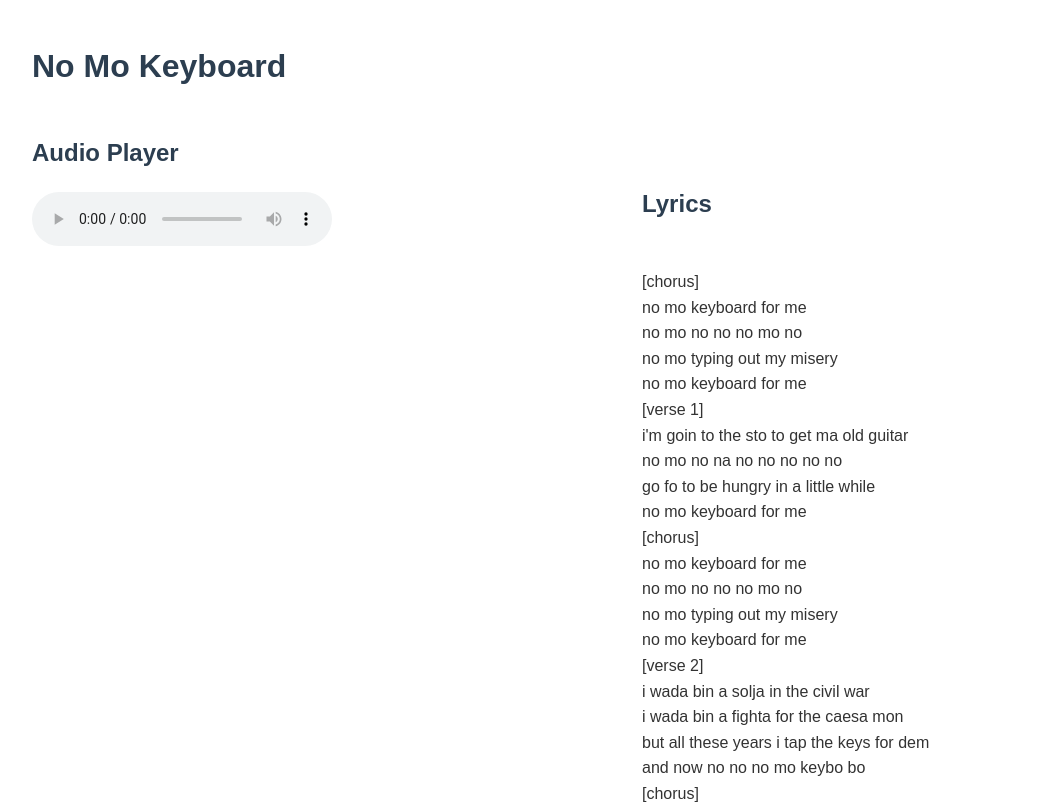
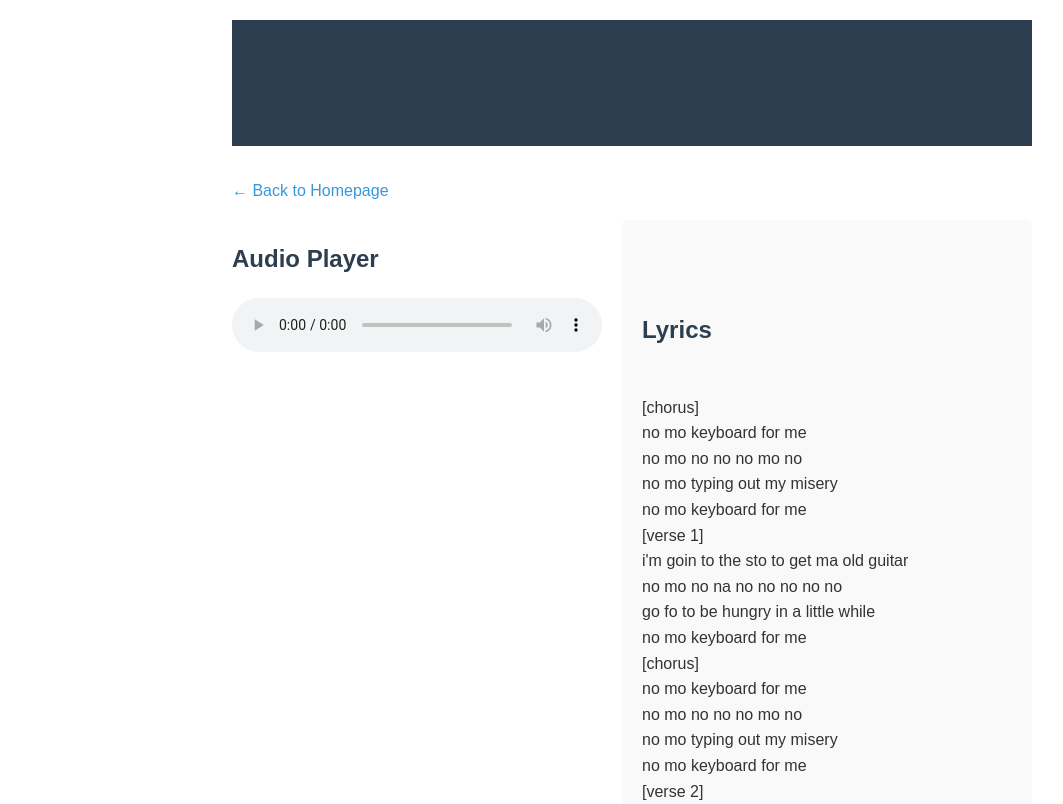
Before and after one commit to buildLittleWorlds/pidgin-audio, a plain HTML site: page witch-house-no-keyboard.html in a window 1280 px wide. Shown: the top 804 px of the page, without its empty margins (8-1071 px from the left). Drawn offline with Linux system fonts and the light colour scheme.

Commit message:
Update witch-house-no-keyboard.html

```diff
--- a/witch-house-no-keyboard.html
+++ b/witch-house-no-keyboard.html
@@ -9,34 +9,64 @@
             font-family: Arial, sans-serif;
             line-height: 1.6;
             color: #333;
-            max-width: 1200px;
+            max-width: 800px;
             margin: 0 auto;
             padding: 20px;
         }
+        header {
+            background-color: #2c3e50;
+            color: #ecf0f1;
+            text-align: center;
+            padding: 1rem;
+            margin-bottom: 2rem;
+        }
+        h1, h2, h3 {
+            color: #2c3e50;
+        }
         .container {
             display: flex;
+            flex-wrap: wrap;
+            gap: 20px;
             margin-bottom: 30px;
         }
-        .player {
-            flex: 1;
-            padding-right: 20px;
+        .player, .lyrics {
+            flex: 1 1 300px;
         }
         .lyrics {
-            flex: 1;
             white-space: pre-wrap;
-        }
-        h1, h2 {
-            color: #2c3e50;
+            background-color: #f9f9f9;
+            padding: 20px;
+            border-radius: 5px;
         }
         .analysis {
             background-color: #f9f9f9;
             padding: 20px;
             border-radius: 5px;
+            margin-top: 20px;
+        }
+        audio {
+            width: 100%;
+        }
+        a {
+            color: #3498db;
+            text-decoration: none;
+        }
+        a:hover {
+            text-decoration: underline;
+        }
+        .back-link {
+            display: inline-block;
+            margin-bottom: 1rem;
         }
     </style>
 </head>
 <body>
+    <header>
         <h1>No Mo Keyboard</h1>
+    </header>
+
+    <main>
+        <a href="index.html" class="back-link">&larr; Back to Homepage</a>
 
         <div class="container">
             <div class="player">
@@ -130,5 +160,10 @@ no mo keyboard for me
 
             <p>In conclusion, "No Mo Keyboard" is a complex piece that operates on multiple levels. It uses Nigerian Pidgin English to ground its narrative in a specific cultural context, while exploring universal themes of alienation and nostalgia. The contrast between its anti-technology message and longing for a romanticized, active past reflects broader societal tensions around progress and purpose. Finally, its unique blend of Nigerian linguistic elements with global underground music genres creates a sonic experience that embodies the complexities and contradictions of modern, globalized existence. The song serves as a powerful commentary on the challenges of finding identity and meaning in a rapidly changing world.</p>
         </div>
+    </main>
+
+    <footer>
+        <p>&copy; 2024 Music Analysis Blog. All rights reserved.</p>
+    </footer>
 </body>
 </html>
```
Lines whose indentation alone changed are shown as unchanged.
